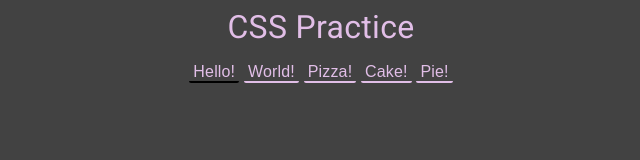
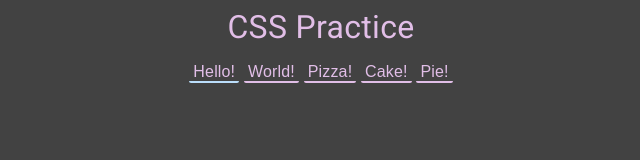
Before and after one commit to melonybox/css-practice, a plain HTML site: page index.html in a window 1280 px wide. Both pictures are taken after a click on the button "Hello!". Shown: the full height of the page, 319-959 px from the left. Drawn offline with Linux system fonts and the light colour scheme.

Commit message:
Button focus color makes more sense.

```diff
--- a/index.css
+++ b/index.css
@@ -35,7 +35,7 @@ body {
 
 .navButton:focus {
   border: none;
-  border-bottom: 2px solid #000;
+  border-bottom: 2px solid #BBDEFB;
 }
 
 .navButton:active {
```
